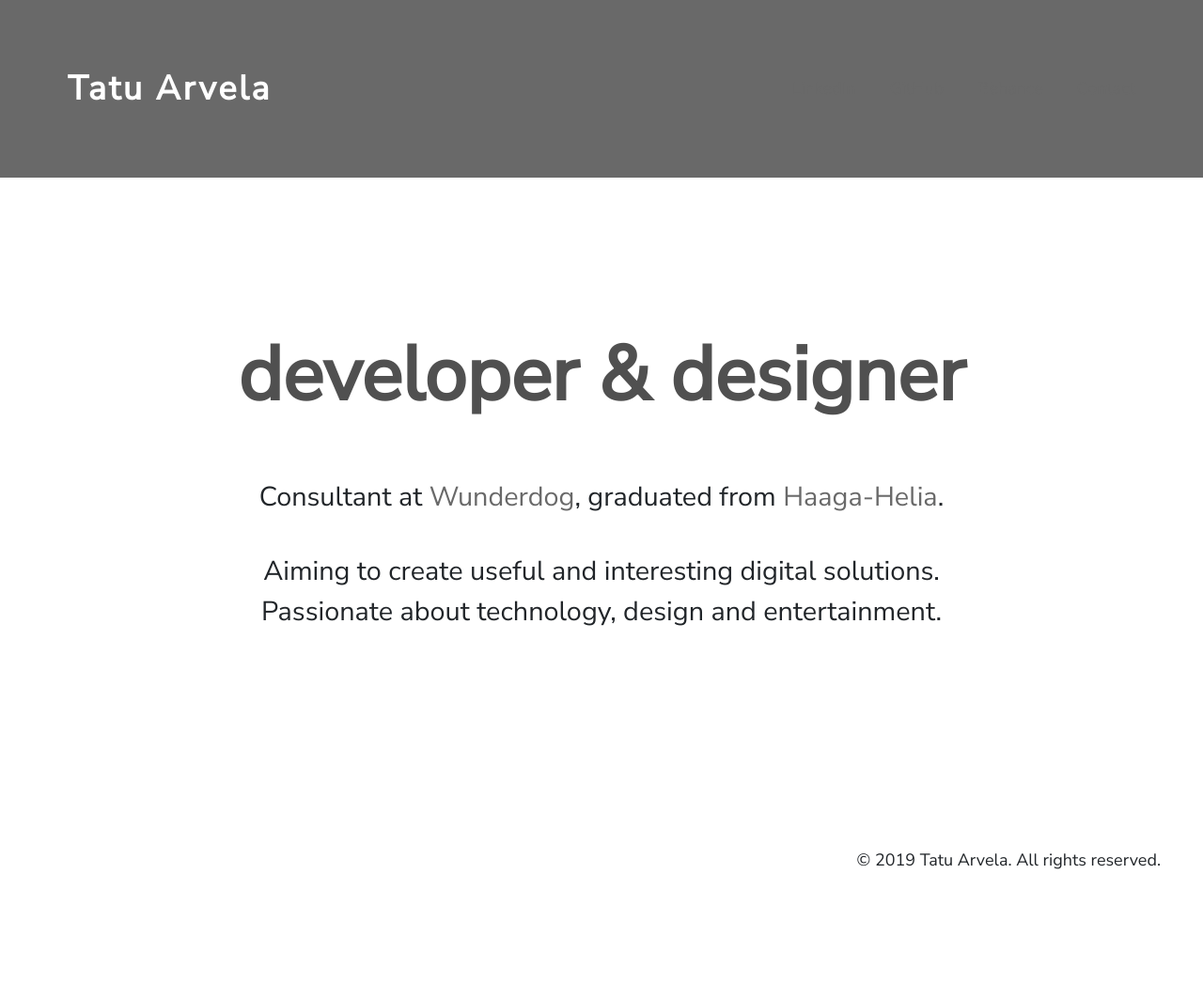
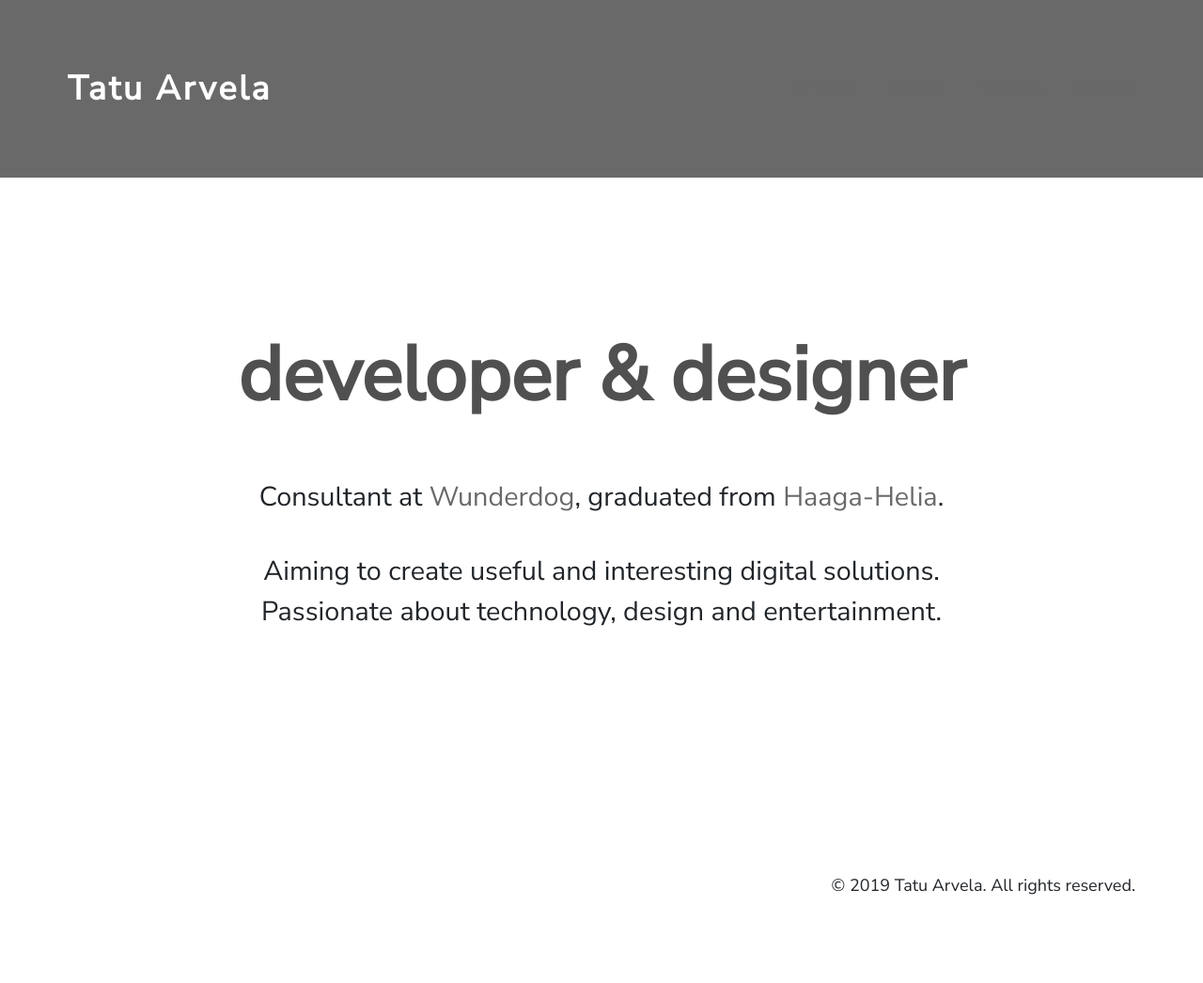
Before and after one commit to TatuArvela/tatuarvela.dev, a Jekyll site: the page built from index.md, in a window 1280 px wide. Shown: the whole page at 94% size. Built offline with Jekyll 4.4.1, drawn with Linux system fonts in a browser that asks for light colours; nearby versions of some CDN libraries; before the commit the page ends 992 px from its top, so only the background shows below that.

Commit message:
Update footer.html

```diff
--- a/_includes/footer.html
+++ b/_includes/footer.html
@@ -1,3 +1,3 @@
-<footer class="text-right p-4 {% if page.frontpage %} anim-fade-in {% endif %}">
+<footer class="text-right p-5 {% if page.frontpage %} anim-fade-in {% endif %}">
   <p class="pt-1 px-3">&copy; 2019 Tatu Arvela. All rights reserved.</p>
 </footer>
```
